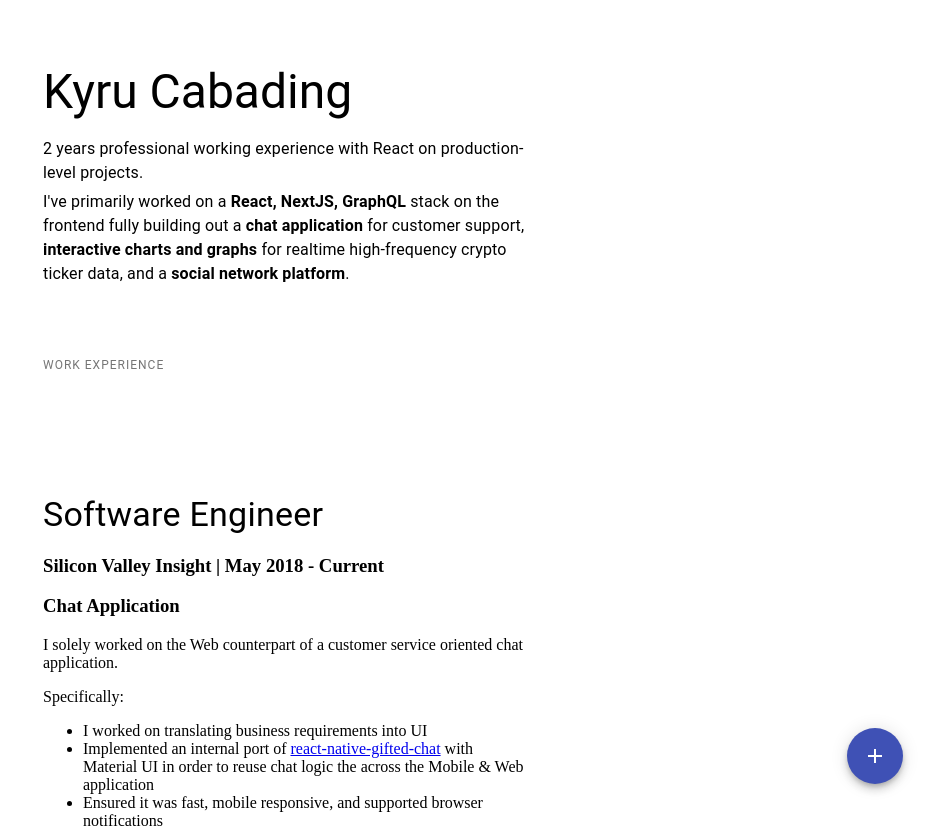
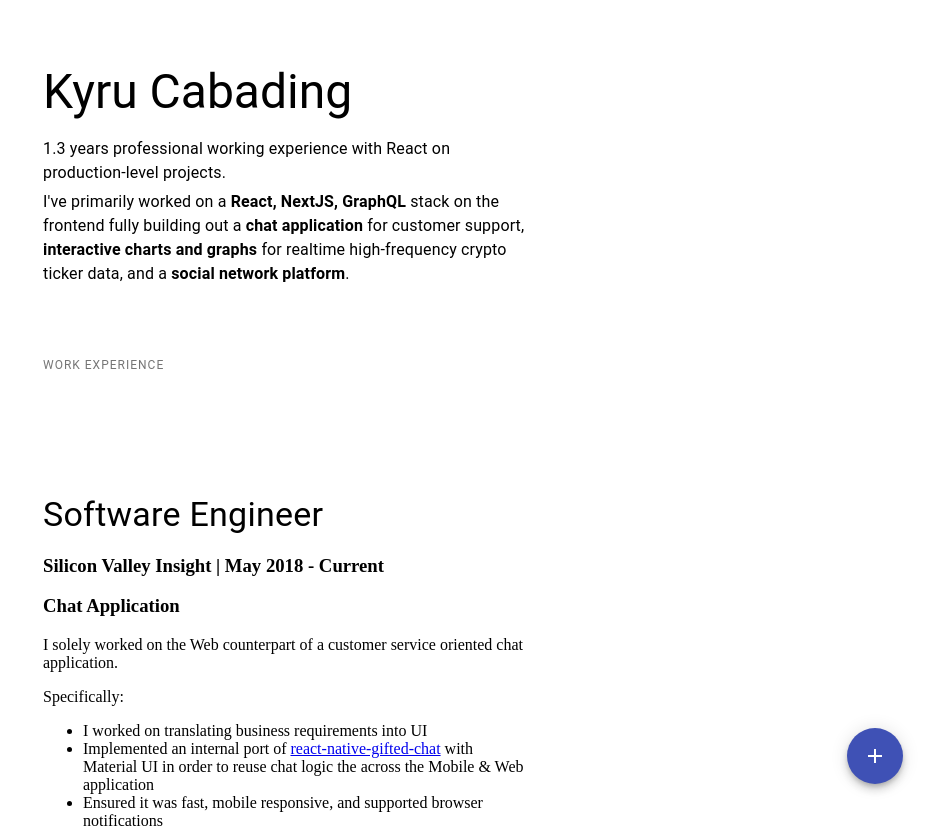
Before and after one commit to KyruCabading/gatsby-resume, a Gatsby site: page / in a window 1280 px wide. Shown: the top 833 px of the page, without its empty margins (353-1280 px from the left). Built offline with nearby package versions, Linux system fonts and the light colour scheme; Gatsby itself is replaced by a stand-in of ours.

Commit message:
chore(header): update header

```diff
--- a/src/components/Header.js
+++ b/src/components/Header.js
@@ -11,7 +11,7 @@ const Header = props => (
         {props.title}
       </Typography>
       <Typography gutterBottom>
-        2 years professional working experience with React on production-level
+        1.3 years professional working experience with React on production-level
         projects.
       </Typography>
       <Typography gutterBottom>
```
